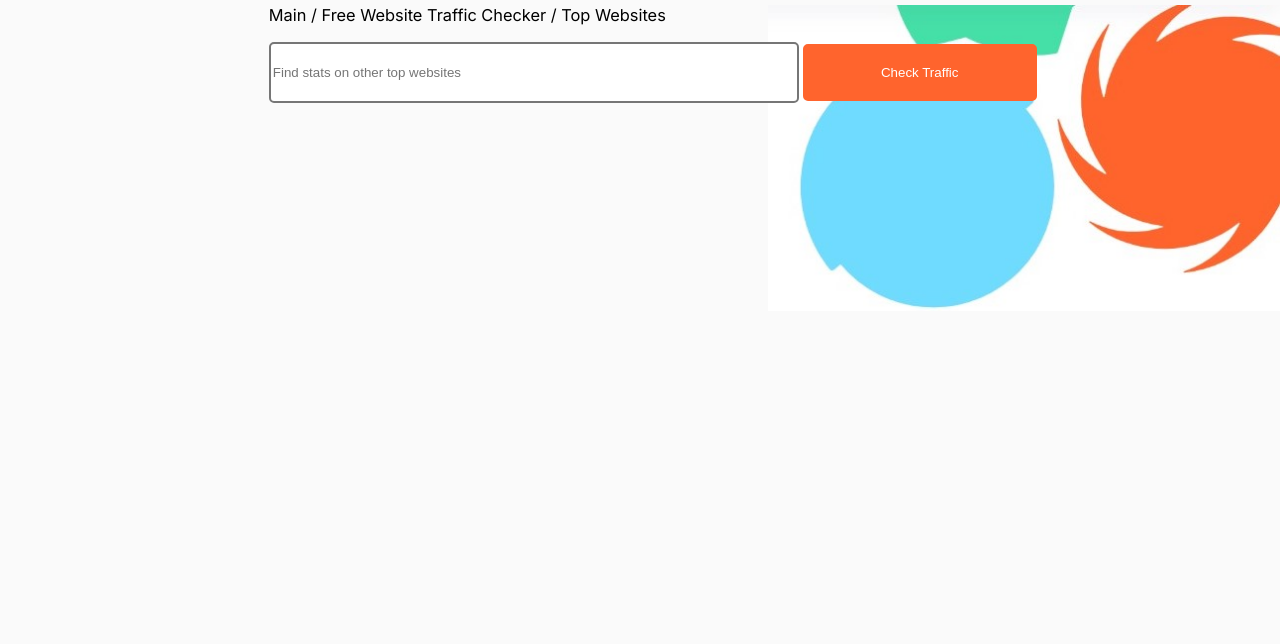
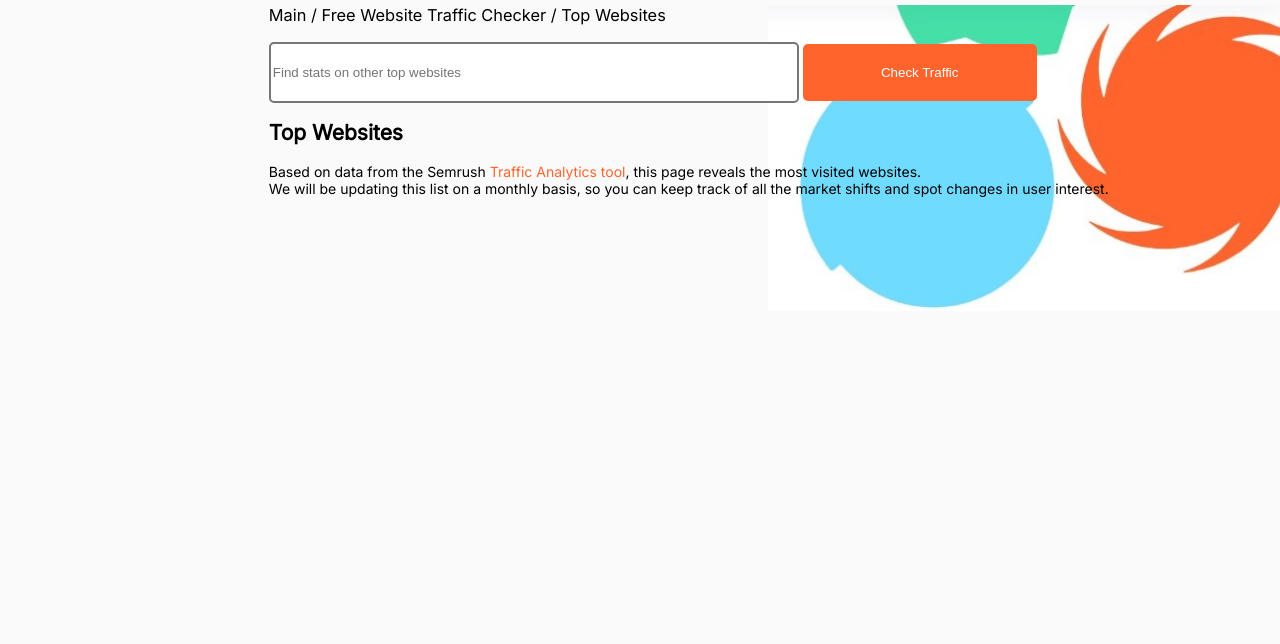
Before and after one commit to sarvesh-official/semrush, a plain HTML site: page index.html in a window 1280 px wide. Shown: the part 124-768 px from the top of the page. Drawn offline with Linux system fonts and the light colour scheme.

Commit message:
Add files via upload

```diff
--- a/index.html
+++ b/index.html
@@ -72,6 +72,11 @@
         <input type="text" name="" id="stat" placeholder="Find stats on other top websites">
         <button class="checktraffic">Check Traffic</button>
 
+    </div>
+    <div class="top2">
+        <h2>Top Websites</h2>
+        <p>Based on data from the Semrush <span>Traffic Analytics tool</span>, this page reveals the most visited websites.<br> We will be updating
+        this list on a monthly basis, so you can keep track of all the market shifts and spot changes in user interest.</p>
     </div>
 </section>
 <section>
--- a/stytle.css
+++ b/stytle.css
@@ -166,3 +166,7 @@ h1{
     margin-left: 300px;
 
 }
+
+span{
+    color: #FF642D;
+}
```
